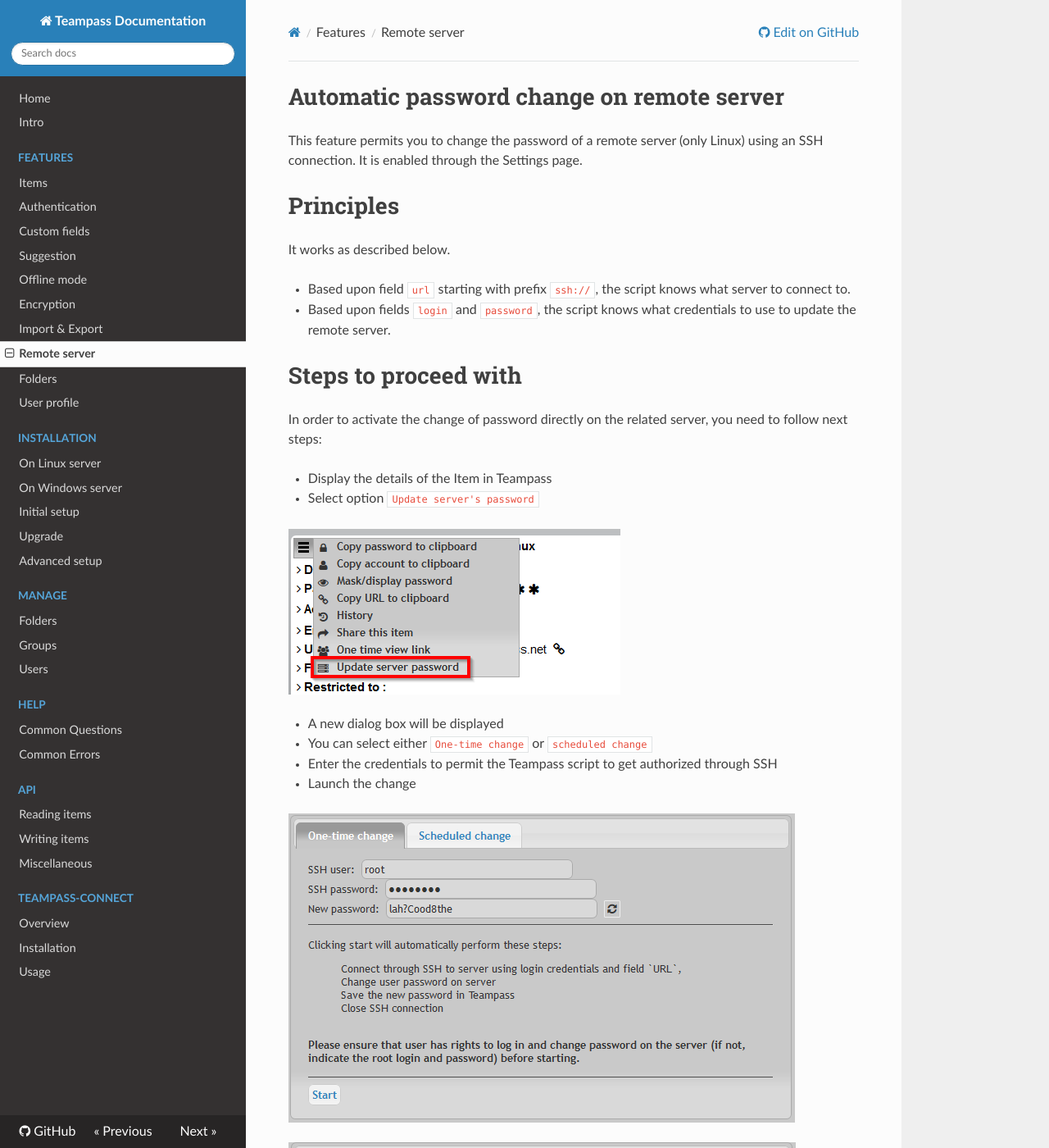
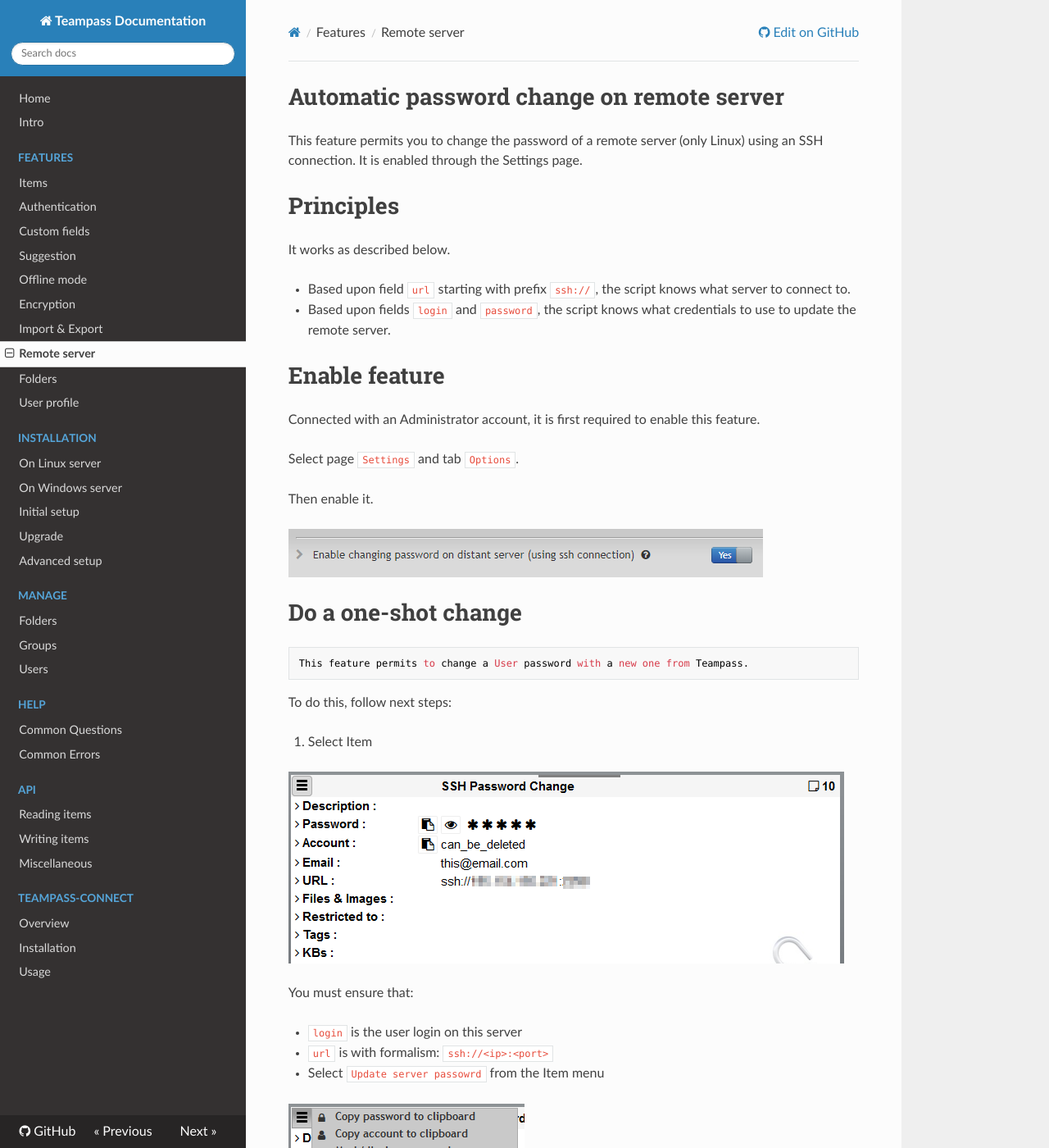
Before and after one commit to nilsteampassnet/teampass_doc, an MkDocs documentation site: the page built from docs/features/feat-remote.md, in a window 1280 px wide and 1400 px high. Shown: the whole window at 82% size. Built offline with MkDocs 1.6.1, drawn with Linux system fonts in a browser that asks for light colours; nearby versions of some CDN libraries; old or Windows-style settings are respelled for this version of MkDocs; some of the changed text lies outside the part shown.

Commit message:
Update feat-remote.md

```diff
--- a/docs/features/feat-remote.md
+++ b/docs/features/feat-remote.md
@@ -10,23 +10,46 @@ It works as described below.
 * Based upon field `url` starting with prefix `ssh://`, the script knows what server to connect to.
 * Based upon fields `login` and `password`, the script knows what credentials to use to update the remote server.
 
-# Steps to proceed with
+# Enable feature
 
-In order to activate the change of password directly on the related server, you need to follow next steps:
+Connected with an Administrator account, it is first required to enable this feature.
 
-* Display the details of the Item in Teampass
-* Select option `Update server's password`
+Select page `Settings` and tab `Options`.
 
-![Screenshot](../img/feat-remo-1.png)
+Then enable it.
 
-* A new dialog box will be displayed
-* You can select either `One-time change` or `scheduled change`
-* Enter the credentials to permit the Teampass script to get authorized through SSH
-* Launch the change
+![](../img/feat-ssh-1.png)
 
-![Screenshot](../img/feat-remo-2.png)
+# Do a one-shot change
 
-![Screenshot](../img/feat-remo-3.png)
+	This feature permits to change a User password with a new one from Teampass.
+
+To do this, follow next steps:
+
+1. Select Item
+
+![](../img/feat-ssh-2.png)
+
+You must ensure that:
+
+- `login` is the user login on this server
+- `url` is with formalism: `ssh://<ip>:<port>`
+
+2. Select `Update server passowrd` from the Item menu
+
+![](../img/feat-ssh-3.png)
+
+3. Select tab `One-time change`
+
+![](../img/feat-ssh-4.png)
+
+4. If this user doesn't have the privileges on the Linux server to update his passowrd, please provide the credentials with those priviles.
+
+5. Click `Start` when ready to perform the change
+
+![](../img/feat-ssh-6.png)
+
+> In this previous screen capture, you can see that the SSH account used is the server root one.
 
 
 # What will happen?
```
